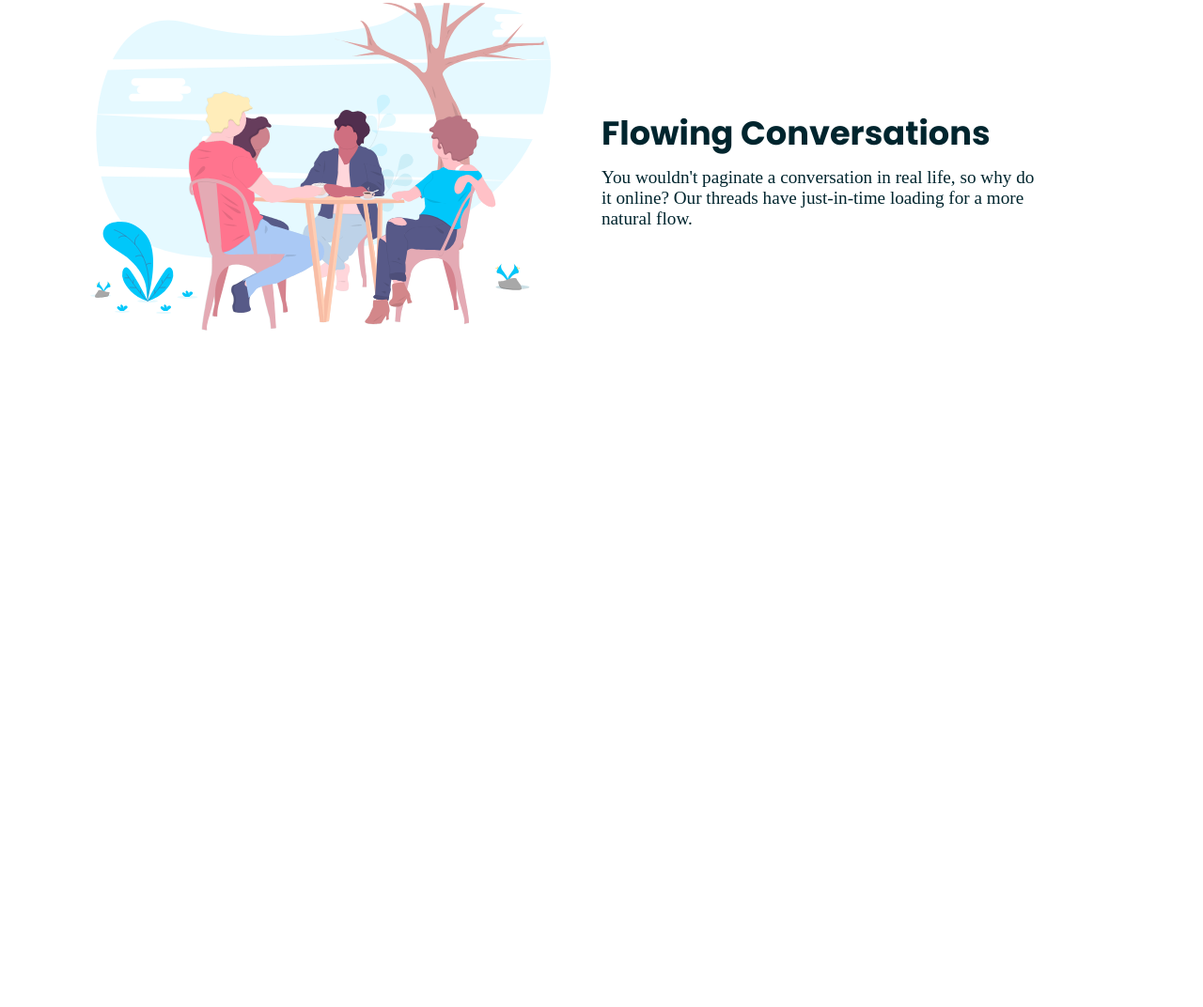
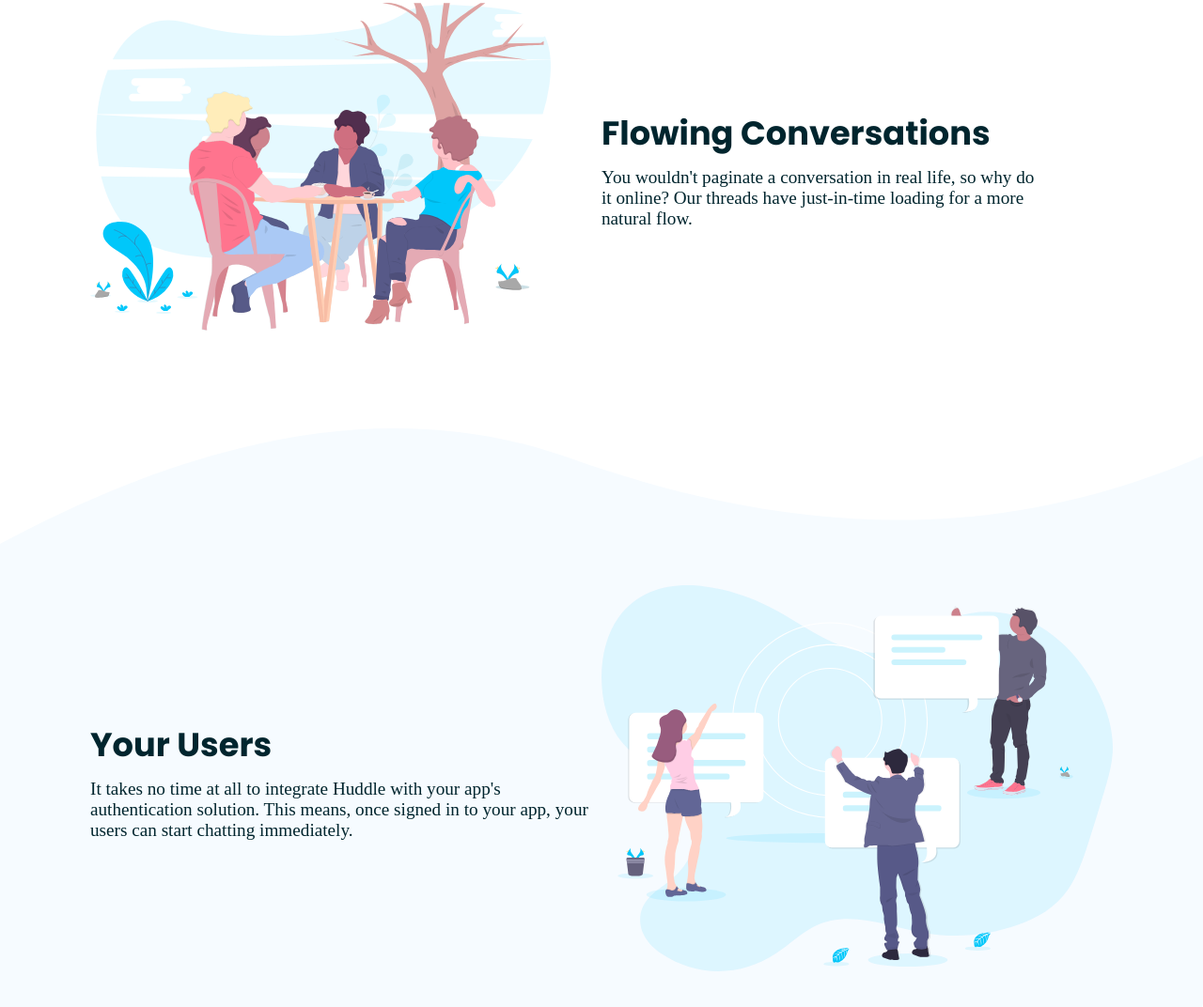
Before and after one commit to adebisiabdussamad/huddle-landing-page, a plain HTML site: page index.html in a window 1280 px wide. Shown: the part 2215-3287 px from the top of the page at 94% size. Before the commit the page ends 2671 px from the top, so only its background shows below. Drawn offline with nearby package versions, Linux system fonts and the light colour scheme.

Commit message:
completed .user section

```diff
--- a/index.html
+++ b/index.html
@@ -78,6 +78,30 @@
           </p>
         </div>
       </section>
+      <div class="together">
+        <img src="./images/bg-section-top-desktop-2.svg" alt="image-design">
+        <img src="./images/bg-section-top-mobile-2.svg" alt="image-design">
+      </div>
+      <section class="users">
+        <article>
+          <div class="tog">
+            <div class="meaning">
+              <h3>Your Users</h3>
+              <p>
+                It takes no time at all to integrate Huddle with your app's authentication solution. This means,
+                once signed in to your app, your users can start chatting immediately.
+              </p>
+            </div>
+            <div class="face">
+              <img src="./images/illustration-your-users.svg" alt="your-users">
+            </div>
+          </div>
+        </article>
+      </section>
+      <div class="together-2">
+        <img src="./images/bg-section-bottom-desktop-2.svg" alt="image-design">
+        <img src="./images/bg-section-bottom-mobile-2.svg" alt="image-design">
+      </div>
     </main>
     <!--
 
@@ -90,9 +114,8 @@ ASXxxx
 
 
 
-  Your Users
-  It takes no time at all to integrate Huddle with your app's authentication solution. This means,
-  once signed in to your app, your users can start chatting immediately.
+
+
 
   Ready To Build Your Community?
   Get Started For Free
--- a/styles.css
+++ b/styles.css
@@ -157,11 +157,27 @@ article {
   display: none;
 }
 
-.flowing {
+.flowing,
+.users {
   display: flex;
   margin: 100px auto;
   align-items: center;
   width: 85%;
+}
+
+.users {
+  width: 100%;
+  margin: 0 auto;
+  background-color: #F6FBFF;
+  padding: 30px 0;
+}
+
+.users img {
+  width: 100%;
+}
+
+.users p {
+  width: 100%;
 }
 
 @media (max-width:1100px) {
@@ -218,6 +234,10 @@ article {
   .meaning p {
     width: 100%;
   }
+
+  .users {
+    flex-direction: column;
+  }
 }
 
 @media (max-width: 435px) {
```
